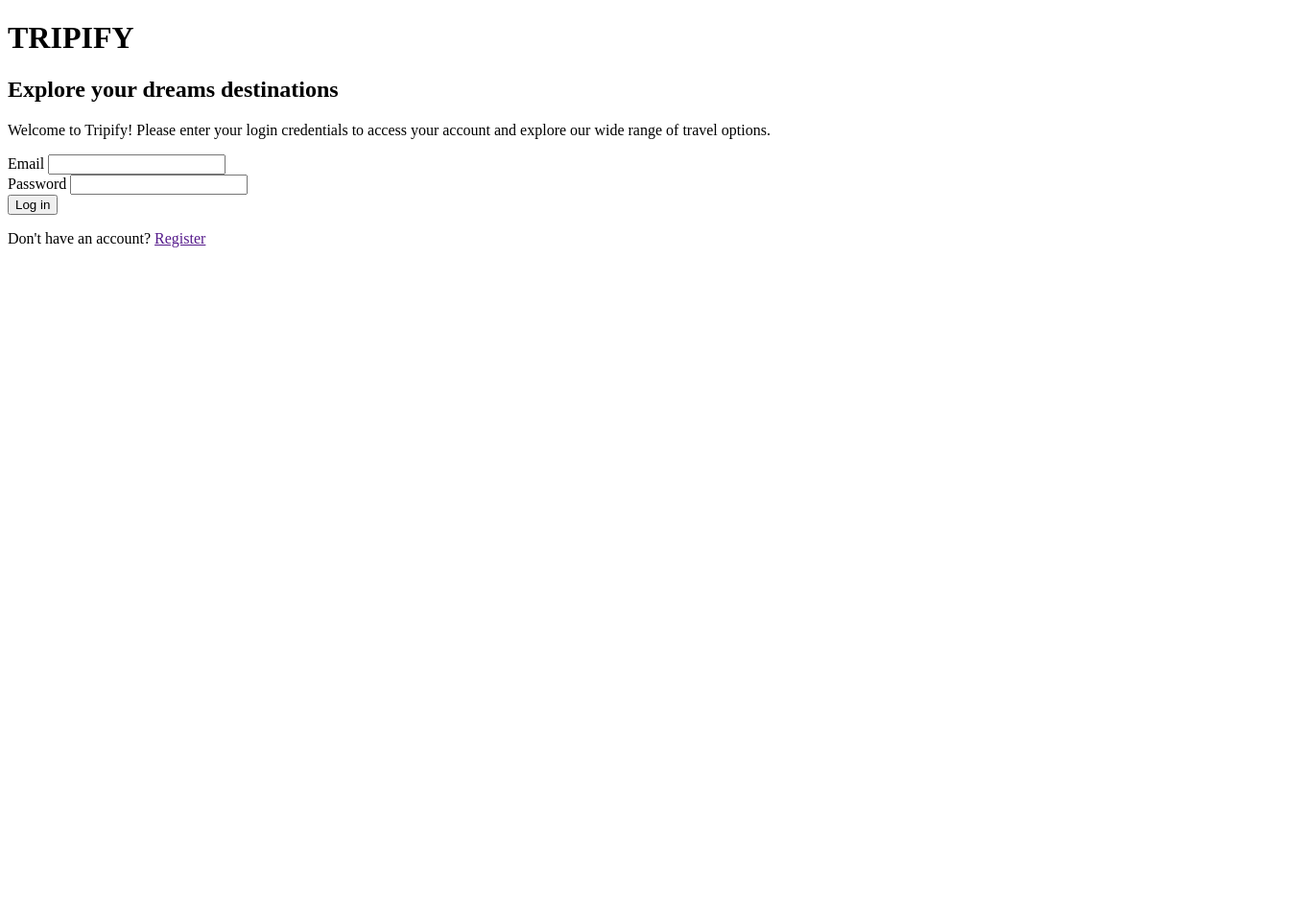
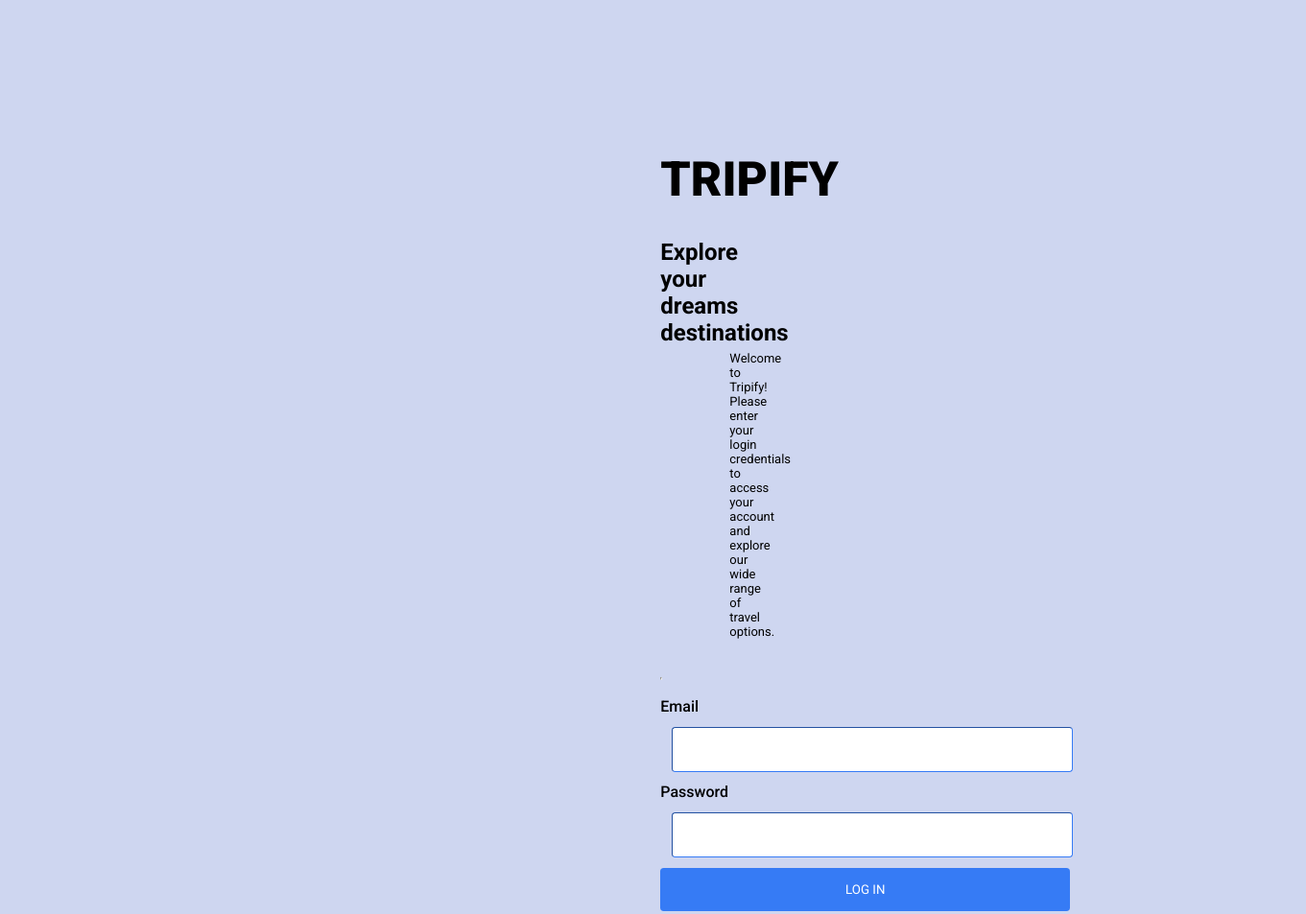
Before and after one commit to martin-alb/image-based-web-project, a plain HTML site: page index.html in a window 1280 px wide. Shown: the top 953 px of the page at 96% size, 1361 px wide, since content can reach past the window. Before the commit the page ends 800 px from the top, so only its background shows below. Drawn offline with Linux system fonts and the light colour scheme.

Commit message:
html completo y css casi completo

```diff
--- a/css/styles.css
+++ b/css/styles.css
@@ -0,0 +1,86 @@
+ /* seleccionamos la fuente de toda la pagina */
+*{
+    font-family:"Roboto";
+}
+
+html{
+    background-color: #ced6f0;
+    margin: 90px 18cm;
+
+main{
+    background-color: #ffffff;
+    text-align: center;
+    border-radius: 0.3cm;
+    padding-top: 0.7cm;
+    padding-bottom: 0.7cm;
+
+
+}
+
+h1{
+    font-size: 50px;
+    font-weight: 999;
+}
+
+h2{
+    font-size: px;
+    margin-bottom: 5px;
+}
+
+.texto{
+    font-size: 13px;
+    text-align: justify;
+    margin: 0px 40px 40px 30px;
+    padding: 0px 42px;
+
+}
+
+hr{
+    background-color:#ced6f0 ;
+    width: 80%;
+    height: 0.1px;
+    margin-bottom: 0.5cm;
+}
+.boton {
+    background-color: #367bf5;
+    color: #ffffff;
+    padding: 0.4cm 5.1cm;
+    text-align: center;
+    border-radius: 0.1cm;
+    border-style: none;
+
+}
+
+.lemail{
+    text-align: left;
+    padding-right: 10cm;
+    font-weight: 500;
+}
+
+.lcontraseña{
+    text-align: left;
+    padding-right: 9.3cm;
+    font-weight: 500;
+
+}
+ .contraseña{
+    padding: 0.4cm 3.5cm;
+    margin: 0.3cm;
+    border-radius: 0.1cm;
+    border-color: #367bf5 ;
+    border-width: thin;
+ }
+
+ .mail{
+    padding: 0.4cm 3.5cm;
+    margin: 0.3cm;
+    border-radius: 0.1cm;
+    border-color: #367bf5 ;
+    border-width: thin;
+
+ }
+
+ .registro{
+    font-size: 13px;
+    padding-top: 0.8cm;
+ }
--- a/index.html
+++ b/index.html
@@ -3,35 +3,39 @@
 <head>
     <meta charset="UTF-8">
     <meta name="viewport" content="width=device-width, initial-scale=1.0">
-    <title>Document</title>
+    <link rel="stylesheet" href="css/styles.css">
+    <link rel="preconnect" href="https://fonts.googleapis.com">
+    <link rel="preconnect" href="https://fonts.gstatic.com" crossorigin>
+    <link href="https://fonts.googleapis.com/css2?family=Roboto:ital,wght@0,100;0,300;0,400;0,500;0,700;0,900;1,100;1,300;1,400;1,500;1,700;1,900&display=swap" rel="stylesheet">    <title>Document</title>
 </head>
 <body>
     <main>
         <!-- Titulo y parrafo -->
         <h1>TRIPIFY</h1>
         <h2>Explore your dreams destinations</h2>
-        <p>Welcome to Tripify! Please enter your login credentials to access your account and explore our wide range of travel options.</p>
+        <p class="texto">Welcome to Tripify! Please enter your login credentials to access your account and explore our wide range of travel options.</p>
 
+        <hr>
         <!-- Form y boton -->
         <form>
             <!-- Section email -->
             <section>
-                <label for="email">Email</label>
-                <input type="email" name="email">
+                <label for="email" class="lemail">Email</label><br>
+                <input type="email" name="email" class="mail">
             </section>
 
             <!-- Section contraseña -->
             <section>
-                <label for="contraseña">Password</label>
-                <input type="password" name="contraseña">
+                <label for="contraseña" class="lcontraseña">Password</label><br>
+                <input type="password" name="contraseña" class="contraseña">
             </section>
 
             <!-- Section boton log in -->
-            <input type="submit" value="Log in">
+            <input type="submit" value="LOG IN" class="boton">
         </form>
 
         <!-- parrafo Dont have an account -->
-        <p>Don't have an account? <a href="">Register</a></p>
+        <p class="registro">Don't have an account? <a href="">Register</a></p>
     </main>
 </body>
 </html>
```
